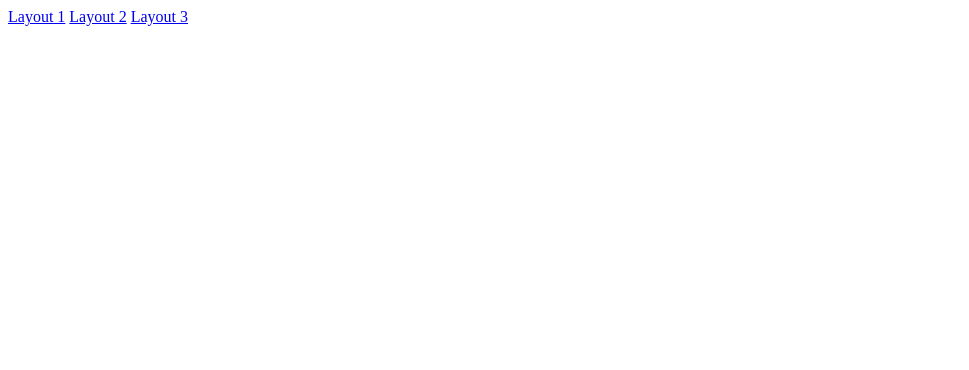
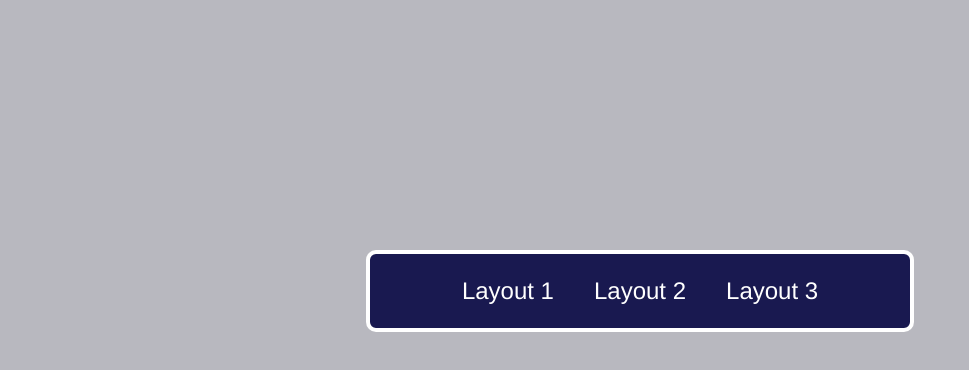
Before and after one commit to MontyTotten/floated-layouts, a plain HTML site: page index.html in a window 1280 px wide. Shown: the whole page, without its empty margins (0-969 px from the left). Drawn offline with Linux system fonts and the light colour scheme.

Commit message:
updated index.html

```diff
--- a/index.html
+++ b/index.html
@@ -2,12 +2,79 @@
 <html>
 <head>
 	<title>Monty's Homework</title>
+	<style type="text/css">
+		body {
+			background-color: #B8B8BF;
+			overflow: auto;
+		}
+		main {
+			margin: auto;
+			text-align: center;
+		}
+		a {
+			font-family: Helvetica, sans-serif;
+			font-size: 24px;
+		}
+		.float_center {
+			float: right;
+			position: relative;
+			left: -50%;
+			text-align: left;
+		}
+		.float_center > .child {
+			position: relative;
+			left: 50%;
+		}
+		.clear {
+			clear:both;
+		}
+
+		#title {
+			text-align: center;
+			color: #ffffff;
+			margin: 40px 0 0 0;
+		}
+		#container {
+			width: 500px;
+			margin: 250px auto 0 auto;
+			background-color: #E288A9;
+			background-color: rgb(25,25,80);
+			border: 4px solid #ffffff;
+			padding: 20px;
+			border-radius: 10px;
+		}
+		ul {
+			list-style-type: none;
+			margin:0;
+			padding: 8px 0;
+		}
+		ul li {
+			float: left;
+			list-style-type: none;
+			margin: 0 14px;
+		}
+		ul a {
+			display: block;
+			height: 26px;
+			line-height: 18px;
+			text-decoration: none;
+			color: #ffffff;
+			padding: 0px 6px;
+		}
+	</style>
 </head>
 <body>
 	<main>
-		<a href="floatedlayout1.html">Layout 1</a>
-		<a href="floatedlayout2.html">Layout 2</a>
-		<a href="floatedlayout3.html">Layout 3</a>
+		<section id="container">
+		    <div class="float_center">
+		        <ul class="child">
+		          <li><a href="floatedlayout1.html">Layout 1</a></li>
+		          <li><a href="floatedlayout2.html">Layout 2</a></li>
+		          <li><a href="floatedlayout3.html">Layout 3</a></li>
+		        </ul>
+		 	</div>
+	    	<div class="clear"></div>
+		</section>
 	</main>
 </body>
 </html>
```
